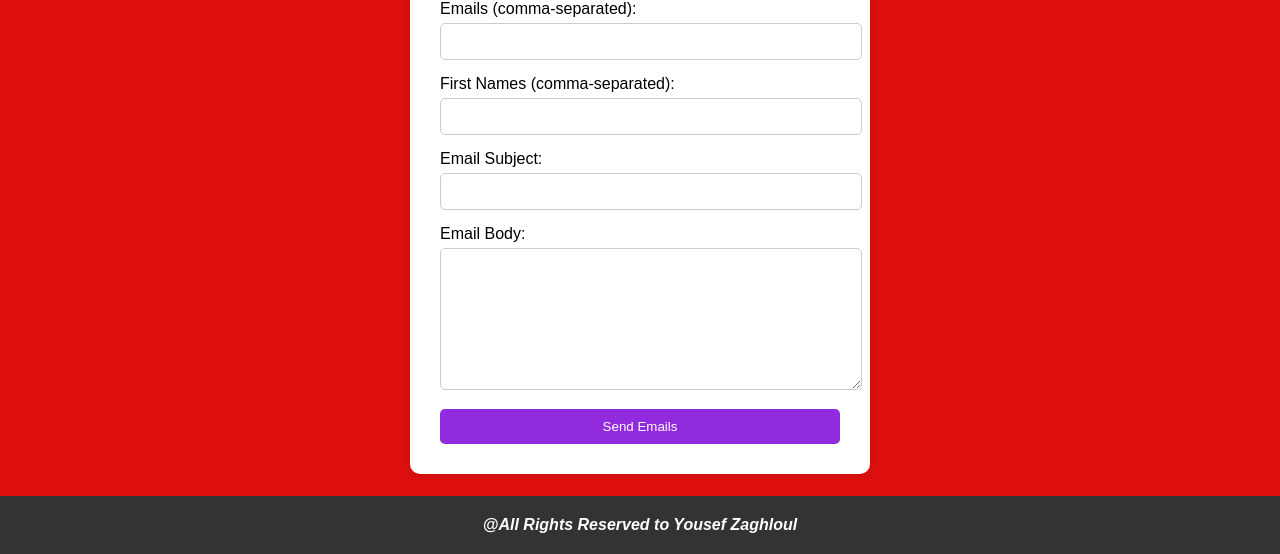
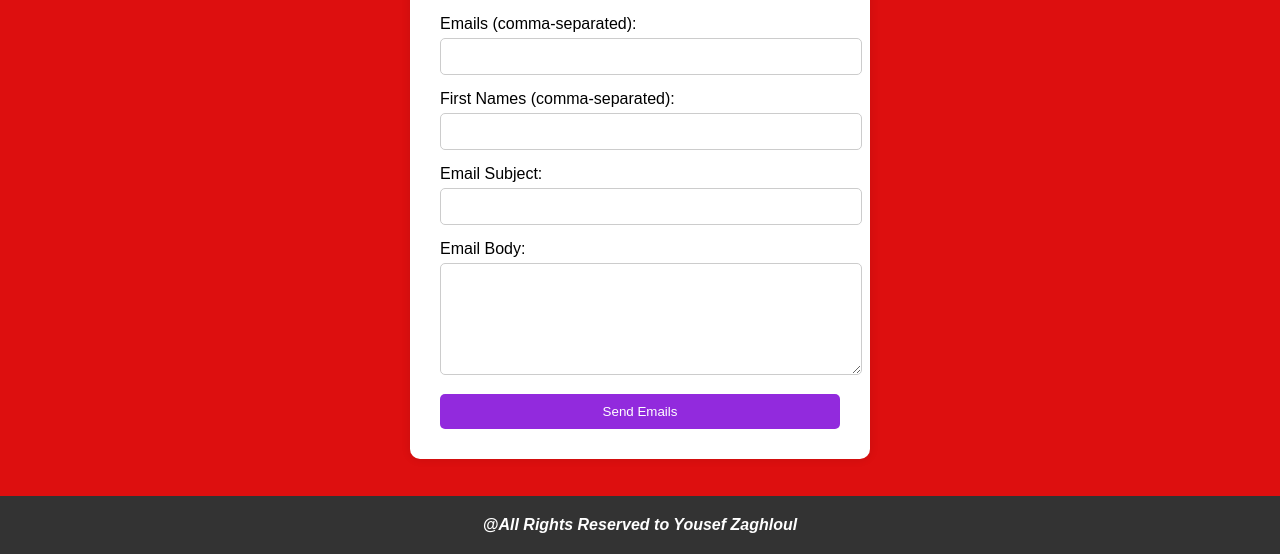
Before and after one commit to Yousef9Amr/Email-Sender, a website: page public/index.html in a window 1280 px wide. Shown: the part 246-800 px from the top of the page. Drawn offline with Linux system fonts and the light colour scheme.

```diff
--- a/public/index.html
+++ b/public/index.html
@@ -32,7 +32,7 @@
 
             <div class="form-group">
                 <label for="body">Email Body:</label>
-                <textarea id="body" name="body" rows="8" required></textarea>
+                <textarea id="body" name="body" rows="6" required></textarea>
             </div>
 
             <button type="submit">Send Emails</button>
```
